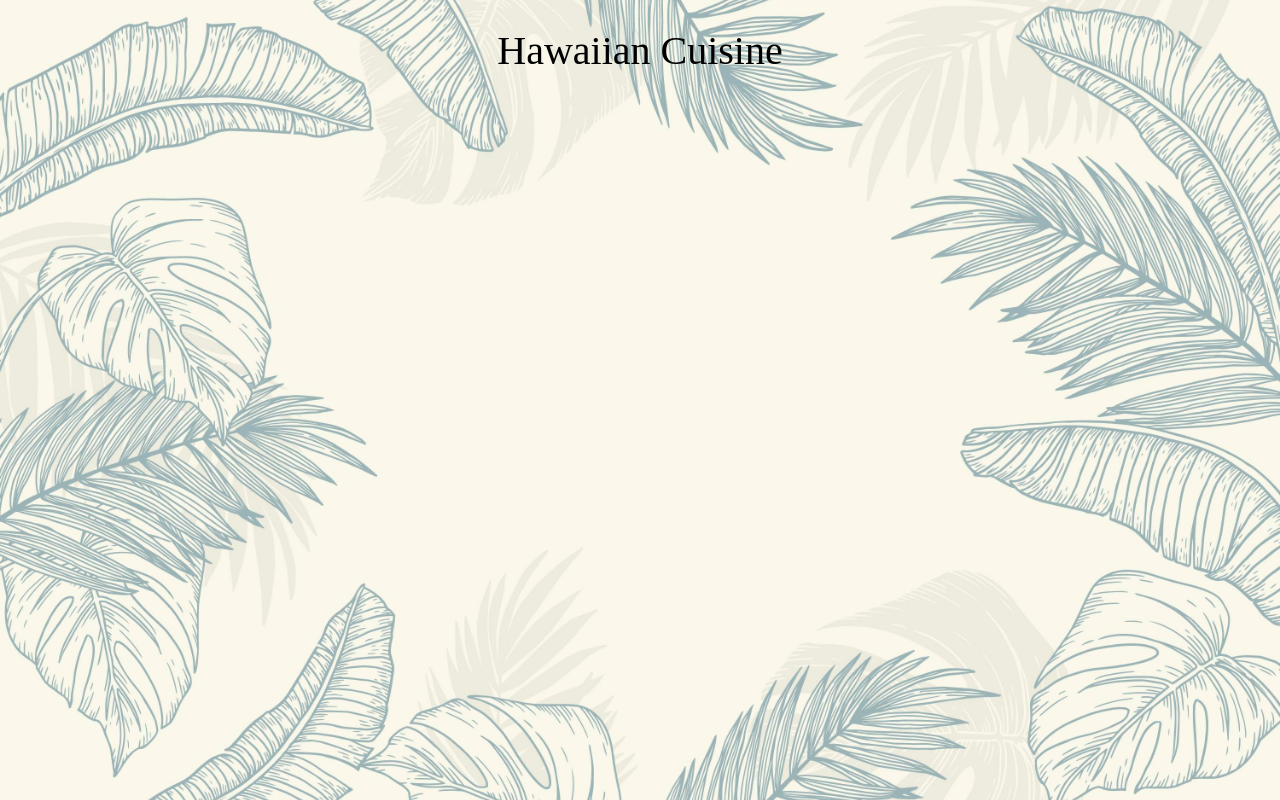
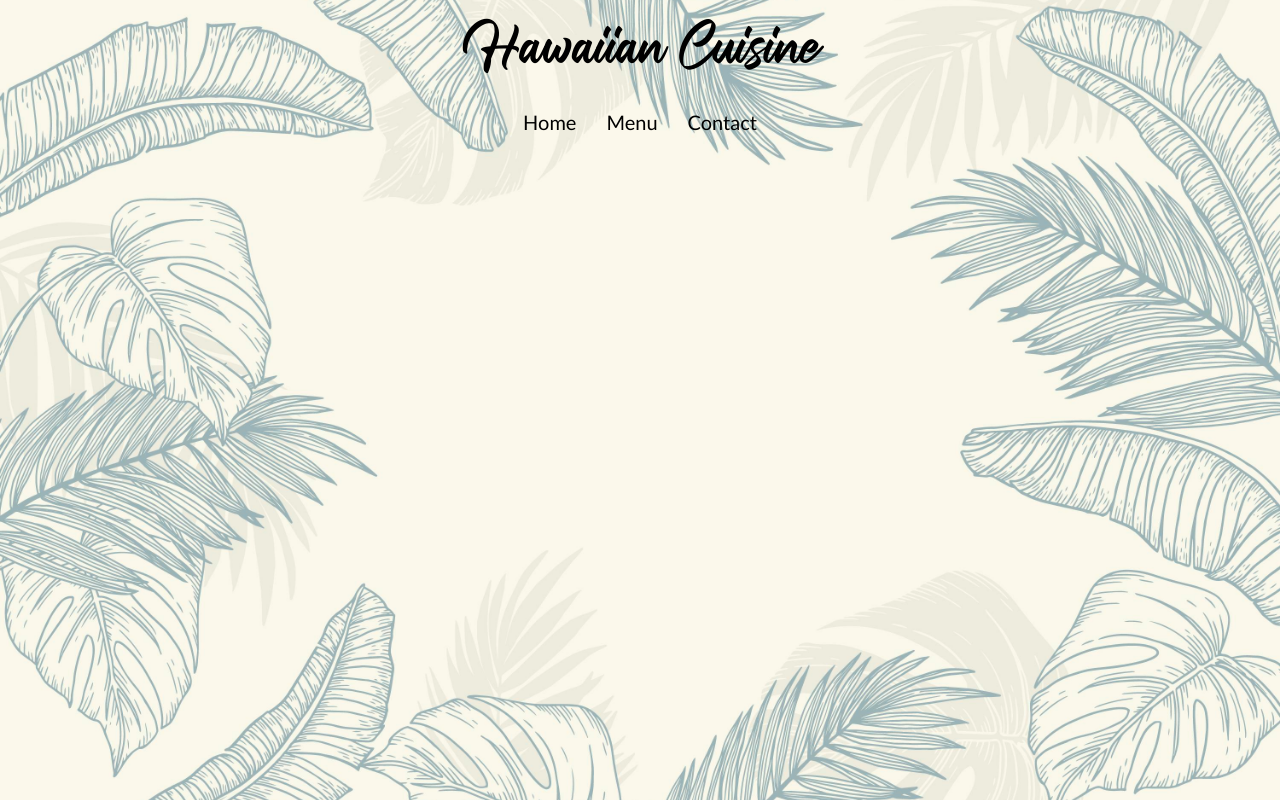
Before and after one commit to Kaytin808/Restaurant-page, a website built with webpack: page dist/index.html in a window 1280 px wide. Built offline with Linux system fonts and the light colour scheme.

Commit message:
Added nav bar

```diff
--- a/src/styles/header.css
+++ b/src/styles/header.css
@@ -3,7 +3,6 @@
     justify-content: center;
     align-items: center;
     color: rgb(0, 0, 0);
-    font-size: 40px;
     height: 100px;
 }
 html {
@@ -18,8 +17,25 @@ html {
     border-radius: 25px;
     width: 400px;
     text-align: center;
+    font-family: "titleFont";
+    font-size: 50px;
 }
 @font-face {
     font-family: titleFont;
     src: url(/src/Fonts/Fall\ in\ love.ttf);
 }
+ul {
+    display: flex;
+    font-family:'Gill Sans', 'Gill Sans MT', Calibri, 'Trebuchet MS', sans-serif;
+    font-size: 20px;
+    flex-direction: row;
+    list-style-type: none;
+    justify-content: center;
+    padding: 10px;
+    gap: 30px;
+}
+li:hover {
+    color: #9ec2c7;
+    cursor: pointer;
+    transition: 0.2s;
+}
--- a/webpack.config.js
+++ b/webpack.config.js
@@ -13,6 +13,10 @@ module: {
         {
             test: /\.css$/i,
             use: ['style-loader', 'css-loader'],
+        },
+        {
+            test: /\.(woff|woff2|eot|ttf|otf)$/i,
+            type: 'asset/resource',
         }
     ]
   }
```
Also changed, not shown: dist/index.html, dist/main.js.
